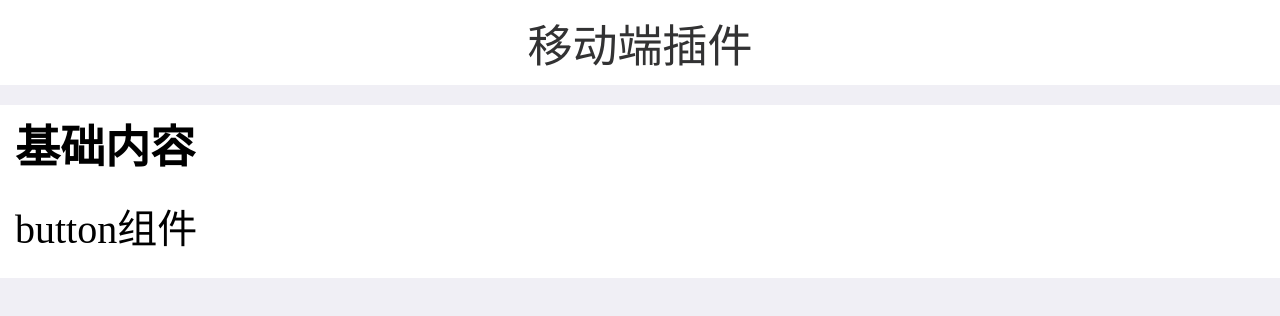
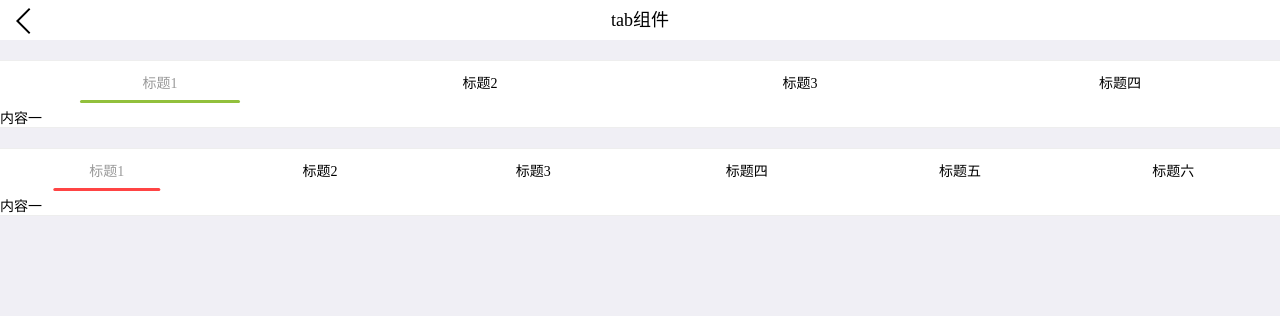
Before and after one commit to SecondHandCode/Mobile-vue, a Vue app: page /#/tab/index-wm-tab in a window 1280 px wide. Shown: the top 316 px of the page. Built offline with nearby package versions, Linux system fonts and the light colour scheme.

Commit message:
tabs 标签栏 滚动

```diff
--- a/package.json
+++ b/package.json
@@ -10,6 +10,8 @@
     "build": "node build/build.js"
   },
   "dependencies": {
+    "less": "^3.9.0",
+    "less-loader": "^4.1.0",
     "vue": "^2.5.2",
     "vue-router": "^3.0.1"
   },
--- a/src/page/card/wm-card.vue
+++ b/src/page/card/wm-card.vue
@@ -33,7 +33,7 @@
       }
     },
     mounted() {
-      this.hasHead = this.title || !this.$slots.title
+      this.hasHead = this.$slots.title
     }
   }
 </script>
--- /dev/null
+++ b/src/page/tab/components/tab.vue
@@ -0,0 +1,28 @@
+<template>
+  <div v-show="show">
+    <slot></slot>
+  </div>
+</template>
+
+<script>
+  export default {
+    name: "tab",
+    data() {
+      return {
+        show: false
+      }
+    },
+    props: {
+      title: {
+        type: String,
+        default: () => {
+          return "默认值"
+        }
+      }
+    }
+  }
+</script>
+
+<style scoped>
+
+</style>
--- /dev/null
+++ b/src/page/tab/components/tabs.vue
@@ -0,0 +1,217 @@
+<template>
+  <div class="wm-tabs">
+    <div :class="tabClass" ref="navs">
+      <div :class="navClass(item,index)" :style="{'color': index === activeKey ? activeTextColor: ''}"
+           v-for="(item,index) in navList" :key="index" @click.stop="clickNav(index)">
+        <span class="wm-ellipsis"> {{item.name}}</span>
+      </div>
+      <!--下划线-->
+      <div :class="tabSolid" :style="tabSolidStyle"></div>
+    </div>
+    <!--内容区域-->
+    <div ref="tabs" class="parent-tab">
+      <slot></slot>
+    </div>
+  </div>
+</template>
+
+<script>
+  /*
+  * 模拟的滚动函数
+  * */
+  function animate(obj, target) {
+    clearInterval(obj.timer);
+    target = parseInt(target)
+    obj.timer = setInterval(function () {
+      let leader = obj.scrollLeft;
+      let step = (target - leader) / 2;
+      step = step > 0 ? Math.ceil(step) : Math.floor(step);
+      leader = leader + step;
+      obj.scrollLeft = leader;
+      if (leader === target) {
+        clearInterval(obj.timer);
+      }
+    }, 15);
+  }
+
+  /*
+  *  1.获取子组件
+  *  2.验证子组件
+  *  3.新建数组 nav 栏
+  *  4. 滚动线条的定义
+  *           (1) 滚动条长度计算： 标签栏是否可滚动  可滚动 solidWidth = divWidth/4/2  不可滚动 solidWidth = divWidth/nav.length/2
+  *           (2) 滚动条滚动距离： 滚动条当前的宽/2 + 当前选中的nav * navWidth
+  *   5.navScroll 滚动距离计算方式：(标题栏宽度* (选中的index + 0.5)) (navWidth/2)
+  * */
+  const prefixCls = 'wm-tabs';
+  // 滚动 需要最少 标题数量
+  const MIN_NAVSLIST_LENGTH = 4;
+  export default {
+    name: "tabs",
+    data() {
+      return {
+        navList: [],
+        activeKey: this.value,
+        navWidth: 0
+      }
+    },
+    props: {
+      scrollable: {
+        type: Boolean,
+        default: () => {
+          return false;
+        }
+      },
+      solidColor: {
+        type: String,
+        default: () => {
+          return `#f44`
+        }
+      },
+      activeTextColor: {
+        type: String,
+        default: () => {
+          return `#999999`
+        }
+      }
+    },
+    methods: {
+      getTabs() {
+        // 1
+        return this.$children.filter(item => item.$options.name === 'tab')
+      },
+      updateNav() {
+        this.navList = []
+        // 3.
+        this.getTabs().forEach((v, index) => {
+          this.navList.push({
+            // 标题 唯一值
+            name: v.title || index
+          });
+          if (index === 0) {
+            if (!this.activeKey) {
+              this.activeKey = index;
+            }
+          }
+        })
+        this.updateStatus();
+      },
+      updateStatus() {
+        this.getTabs().forEach((v, i) => v.show = i === this.activeKey)
+      },
+      updateNavsScroll() {
+        if (this.navList.length > MIN_NAVSLIST_LENGTH) {
+          let scrollLeft = (((this.navWidth * (this.activeKey + 0.5))) - this.$refs.navs.clientWidth / 2);
+          if (scrollLeft < 0) {
+            scrollLeft = 0;
+          } else if (scrollLeft > this.$refs.navs.scrollWidth - this.$refs.navs.clientWidth) {
+            scrollLeft = this.$refs.navs.scrollWidth - this.$refs.navs.clientWidth
+          }
+          animate(this.$refs.navs, scrollLeft)
+        }
+      },
+      clickNav(index) {
+        this.activeKey = index;
+        this.updateStatus();
+        // 滚动的进来
+        if (this.scrollable) {
+          this.updateNavsScroll();
+        }
+      },
+      navClass(item, index) {
+        return [
+          `${prefixCls}-nav`,
+          {
+            [`${prefixCls}-nav-scroll`]: this.scrollable
+          }
+        ]
+      },
+    },
+    computed: {
+      tabClass() {
+        return [
+          `${prefixCls}-tab`,
+          {
+            [`${prefixCls}-tab-scroll`]: this.scrollable
+          }
+        ]
+      },
+      tabSolid() {
+        return [`${prefixCls}-solid`]
+      },
+      tabSolidStyle() {
+        return {
+          'background-color': `${this.solidColor}`,
+          'width': `${this.navWidth / 2}px`,
+          'transform': `translateX(${this.activeKey * this.navWidth + this.navWidth / 4}px)`,
+          'transition-duration': '0.3s'
+        }
+      },
+    },
+    mounted() {
+      // 2.
+      this.updateNav()
+      this.$nextTick(() => {
+        this.navWidth = this.scrollable ? this.$refs.navs.clientWidth / 4 : this.$refs.navs.clientWidth / this.navList.length;
+      })
+    }
+  }
+</script>
+
+<style scoped lang="less">
+  .wm-tabs {
+    font-size: 14px;
+
+    &-tab {
+      position: relative;
+      display: flex;
+      text-align: center;
+      justify-content: flex-start;
+    }
+
+    &-tab-scroll {
+      overflow-x: auto;
+      -webkit-overflow-scrolling: auto;
+    }
+
+    &-nav {
+      flex: 1;
+      line-height: 46px;
+      height: 46px;
+      min-width: 0;
+      box-sizing: border-box;
+
+      &-scroll {
+        flex: 0 0 25%;
+      }
+    }
+
+    &-solid {
+      position: absolute;
+      z-index: 1;
+      left: 0;
+      bottom: 4px;
+      height: 3px;
+      border-radius: 3px;
+      width: 10px;
+    }
+
+  }
+
+  .wm {
+    &-ellipsis {
+      display: block;
+      overflow: hidden;
+      white-space: nowrap;
+      text-overflow: ellipsis;
+      word-break: break-all;
+    }
+  }
+
+  .parent-tab {
+    display: block;
+    box-sizing: border-box;
+    white-space: nowrap;
+    overflow: hidden;
+  }
+</style>
--- /dev/null
+++ b/src/page/tab/index.vue
@@ -0,0 +1,64 @@
+<template>
+  <div>
+    <Card>
+      <!--tab 栏-->
+      <tabs :scrollable="true" solid-color="#92C03C">
+        <tab title="标题1">
+          内容一
+        </tab>
+        <tab title="标题2">
+          内容二
+        </tab>
+        <tab title="标题3">
+          内容三
+        </tab>
+        <tab title="标题四">
+          内容四
+        </tab>
+        <tab title="标题五">
+          内容五
+        </tab>
+        <tab title="标题六">
+          内容六
+        </tab>
+      </tabs>
+    </Card>
+    <Card>
+      <!--tab 栏-->
+      <tabs>
+        <tab title="标题1">
+          内容一
+        </tab>
+        <tab title="标题2">
+          内容二
+        </tab>
+        <tab title="标题3">
+          内容三
+        </tab>
+        <tab title="标题四">
+          内容四
+        </tab>
+        <tab title="标题五">
+          内容五
+        </tab>
+        <tab title="标题六">
+          内容六
+        </tab>
+      </tabs>
+    </Card>
+  </div>
+</template>
+
+<script>
+  import tab from './components/tab'
+  import tabs from './components/tabs'
+
+  export default {
+    name: "index",
+    components: {tab, tabs}
+  }
+</script>
+
+<style scoped>
+
+</style>
--- a/src/router/router.js
+++ b/src/router/router.js
@@ -27,6 +27,26 @@ export const basicsViewRouters = [
         component: () => import("@/page/button/index.vue")
       }
     ]
+  },
+  {
+    path: "/tab",
+    name: "tab",
+    title: "tab内容框",
+    meta: {
+      title: "tab内容框"
+    },
+    component: BackMain,
+    children: [
+      {
+        path: "index-wm-tab",
+        name: "index-wm-tab",
+        title: "tab组件",
+        meta: {
+          title: "tab组件"
+        },
+        component: () => import("@/page/tab/index.vue")
+      }
+    ]
   }
 ]
 export const otherAppRouters = [
```
Also changed, not shown: 2 other files (tests, documents, lock files or other folders).
